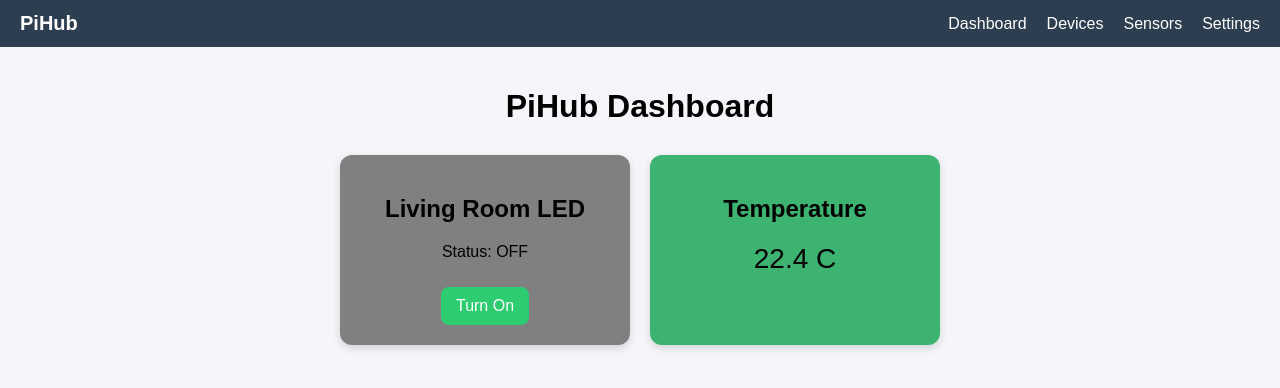
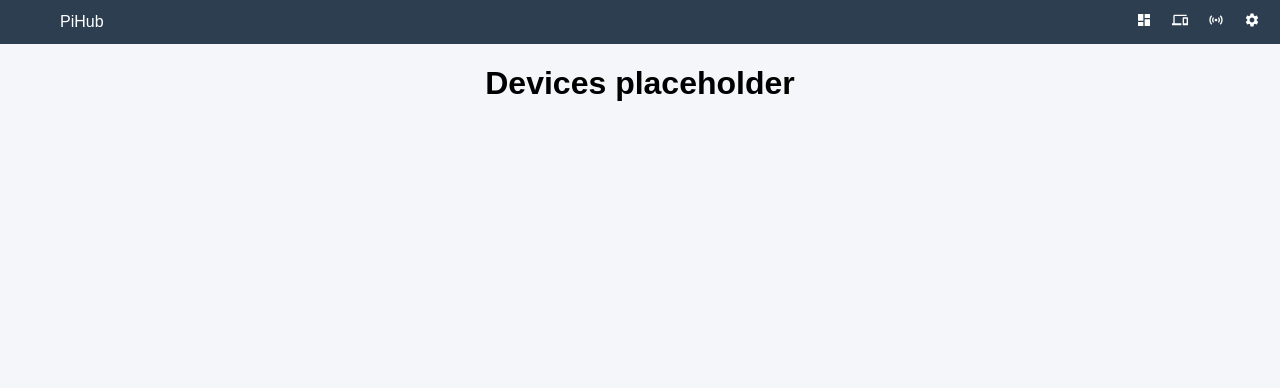
Before and after one commit to Tremainm/PiHub-FYP2025, a React (Create React App) app in the folder frontend/: page /devices in a window 1280 px wide. Shown: the top 388 px of the page. Built offline with nearby package versions, Linux system fonts and the light colour scheme.

Commit message:
Navbar icons added, changed styling for tiles & navbar

```diff
--- a/frontend/package.json
+++ b/frontend/package.json
@@ -8,6 +8,7 @@
     "loader-utils": "3.2.1",
     "react": "18.2.0",
     "react-dom": "18.2.0",
+    "react-icons": "^5.5.0",
     "react-router-dom": "^7.9.5",
     "react-scripts": "5.0.1"
   },
--- a/frontend/src/App.js
+++ b/frontend/src/App.js
@@ -1,13 +1,23 @@
 import "./styles.css";
 import Dashboard from "./pages/Dashboard";
+import Devices from "./pages/Devices";
+import Sensors from "./pages/Sensors";
+import Settings from "./pages/Settings";
 import Navbar from "./components/Navbar";
-import { BrowserRouter as Router } from "react-router-dom";
+
+import { BrowserRouter as Router, Routes, Route } from "react-router-dom";
 
 export default function App() {
   return (
     <Router>
       <Navbar />
-      <Dashboard />
+
+      <Routes>
+        <Route path="/" element={<Dashboard />} />
+        <Route path="/devices" element={<Devices />} />
+        <Route path="/sensors" element={<Sensors />} />
+        <Route path="/settings" element={<Settings />} />
+      </Routes>
     </Router>
   );
 }
--- a/frontend/src/components/Navbar.css
+++ b/frontend/src/components/Navbar.css
@@ -7,10 +7,10 @@
   color: #fff;
 }
 
-.nav-logo {
+/* .nav-logo {
   font-size: 20px;
   font-weight: bold;
-}
+} */
 
 .nav-links {
   display: flex;
--- a/frontend/src/components/Navbar.js
+++ b/frontend/src/components/Navbar.js
@@ -1,17 +1,20 @@
 import React from "react";
 import { Link } from "react-router-dom";
+import { MdDashboard, MdSettings, MdSensors, MdDevices } from "react-icons/md";
 import "./Navbar.css";
 
 export default function Navbar() {
   return (
     <nav className="navbar">
-      <div className="nav-logo">PiHub</div>
+      <ul className="nav-links">
+        <li><Link to="/">PiHub</Link></li>
+      </ul>
 
       <ul className="nav-links">
-        <li><Link to="/">Dashboard</Link></li>
-        <li><Link to="/devices">Devices</Link></li>
-        <li><Link to="/sensors">Sensors</Link></li>
-        <li><Link to="/settings">Settings</Link></li>
+        <li><Link to="/"><MdDashboard /> </Link></li>
+        <li><Link to="/devices"><MdDevices /> </Link></li>
+        <li><Link to="/sensors"><MdSensors /> </Link></li>
+        <li><Link to="/settings"><MdSettings /> </Link></li>
       </ul>
     </nav>
   );
--- /dev/null
+++ b/frontend/src/pages/Devices.js
@@ -0,0 +1,7 @@
+export default function Devices() {
+    return (
+        <>
+            <h1>Devices placeholder</h1>
+        </>
+    )
+}
--- /dev/null
+++ b/frontend/src/pages/Sensors.js
@@ -0,0 +1,7 @@
+export default function Sensors() {
+    return (
+        <>
+            <h1>Sensors placeholder</h1>
+        </>
+    )
+}
--- /dev/null
+++ b/frontend/src/pages/Settings.js
@@ -0,0 +1,7 @@
+export default function Settings() {
+    return (
+        <>
+            <h1>Settings placeholder</h1>
+        </>
+    )
+}
--- a/frontend/src/styles.css
+++ b/frontend/src/styles.css
@@ -28,6 +28,7 @@ h1 {
   padding: 20px;
   box-shadow: 0px 3px 8px rgba(0, 0, 0, 0.15);
   text-align: center;
+  transition: 0.6s;
 }
 
 .tile:hover {
```
Also changed, not shown: 1 other file (tests, documents, lock files or other folders).
